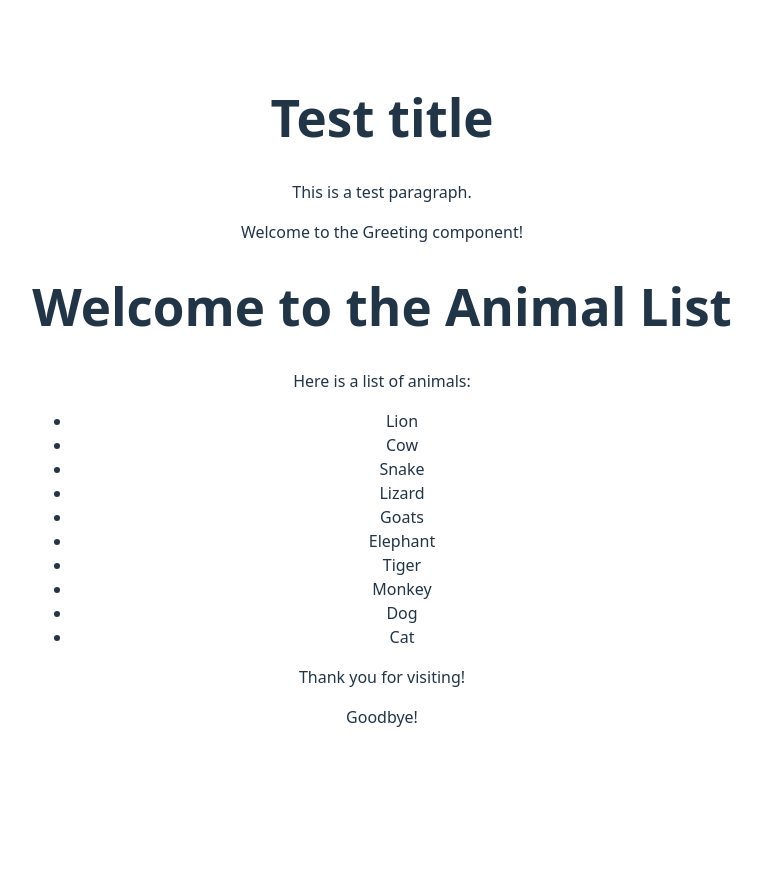
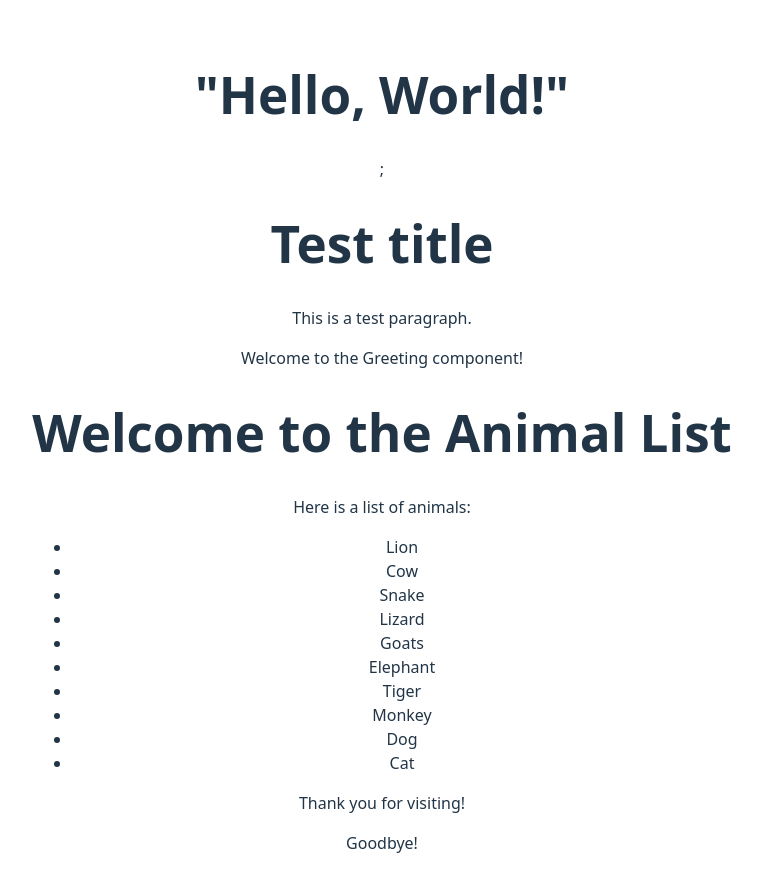
Before and after one commit to Sptailor/reactApp, a React (Vite) app: page / in a window 1280 px wide. Shown: the top 892 px of the page, without its empty margins (258-1020 px from the left). Before the commit the page ends 800 px from the top, so only its background shows below. Built offline with nearby package versions, Linux system fonts and the light colour scheme.

Commit message:
Testing components

```diff
--- a/src/Greeting.jsx
+++ b/src/Greeting.jsx
@@ -1,8 +1,12 @@
 
-
+function Helloworld() {
+  return <h1>"Hello, World!"</h1> ;
+}
 
 function Greeting(){
    return (<div>
+    <Helloworld />;
+
 <h1>Test title</h1>
 <p>This is a test paragraph.</p>
 <p>Welcome to the Greeting component!</p>
```
